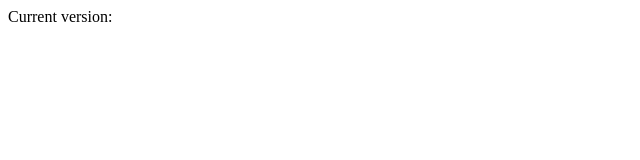
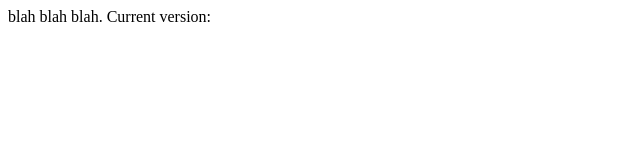
Before and after one commit to roymclellan/ElectronAutoUpdate, an Electron app: page src/index.html in a window 1280 px wide. Shown: the whole page, without its empty margins (0-640 px from the left). Drawn offline with Linux system fonts and the light colour scheme; no server answers.

Commit message:
increment version.

```diff
--- a/package.json
+++ b/package.json
@@ -1,6 +1,6 @@
 {
   "name": "electron-auto-update",
-  "version": "0.1.0",
+  "version": "0.1.1",
   "description": "A test bed for running auto-updates in Electron via GitHub releases",
   "main": "src/main.js",
   "scripts": {
--- a/src/index.html
+++ b/src/index.html
@@ -6,6 +6,7 @@
 </head>
 
 <body>
+    blah blah blah.
     Current version:
     <span id="version">vX.Y.Z</span>
     <div id="messages"></div>
```
